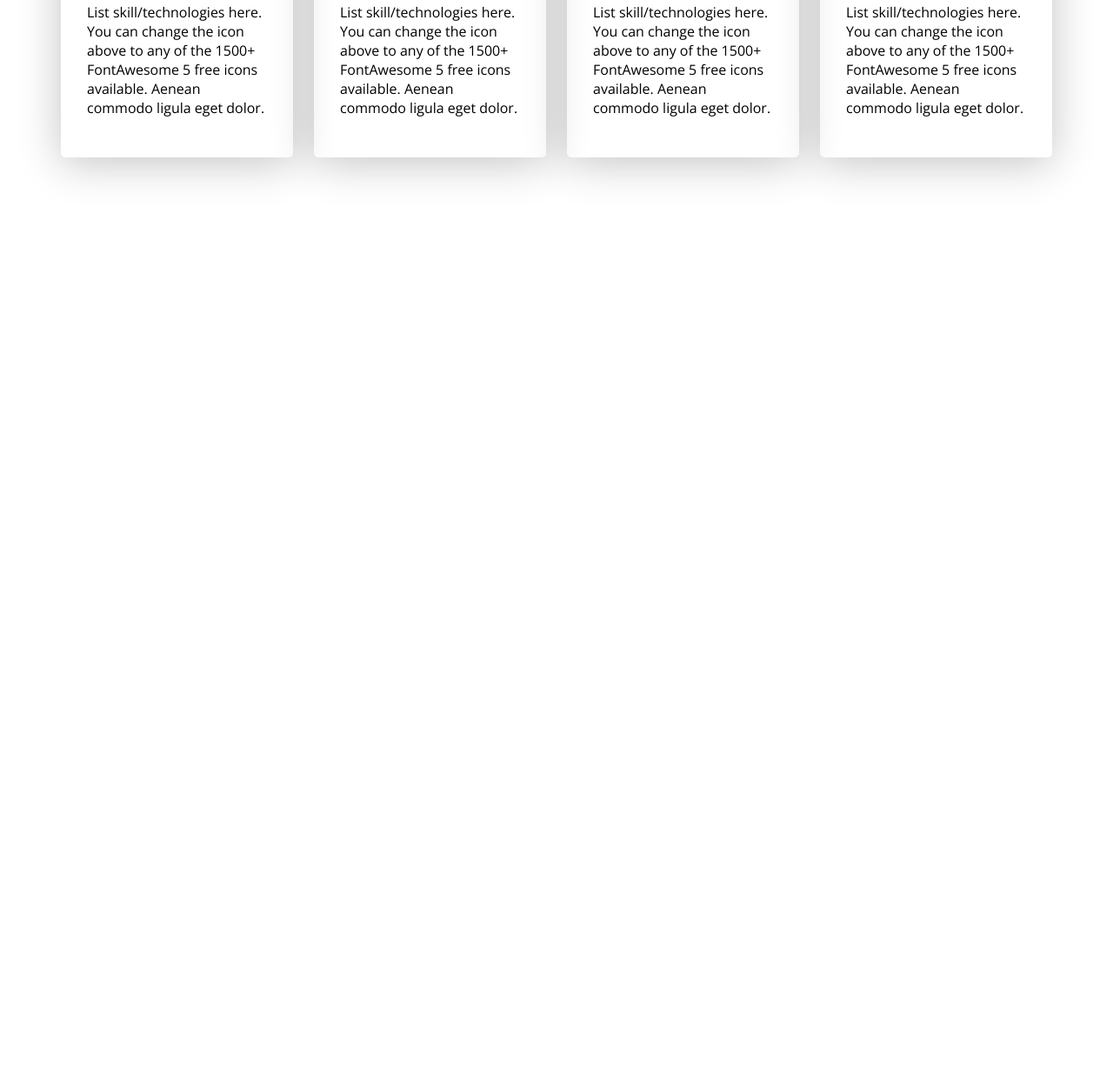
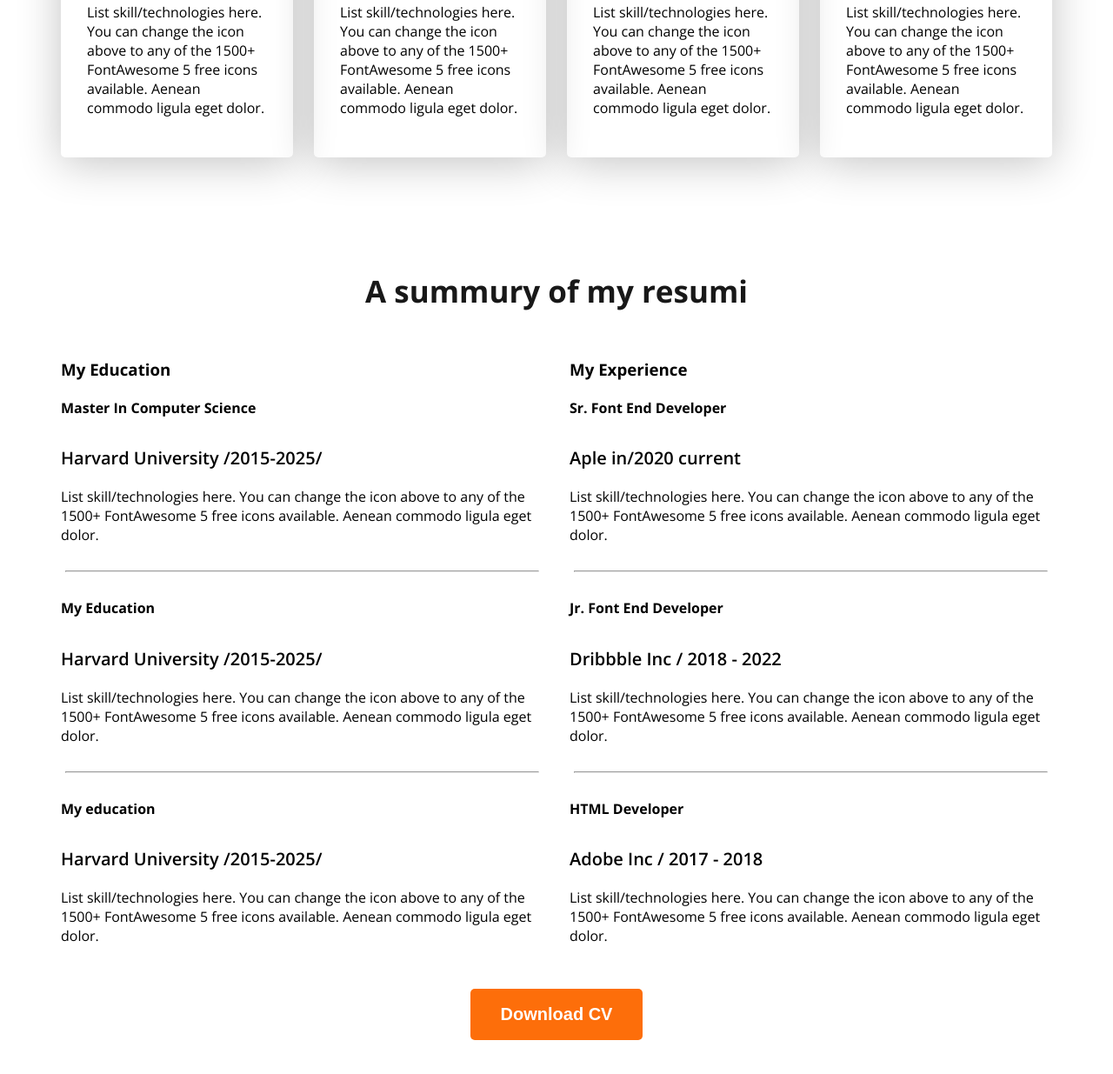
Before and after one commit to Shafaiat28200/web-dev-protfolio, a plain HTML site: page index.html in a window 1280 px wide. Shown: the part 2002-3237 px from the top of the page at 87% size. Before the commit the page ends 2313 px from the top, so only its background shows below. Drawn offline with nearby package versions, Linux system fonts and the light colour scheme.

Commit message:
please added my resume

```diff
--- a/index.html
+++ b/index.html
@@ -93,11 +93,70 @@
 
 
         </section>
+        <section class="resume">
+            <h3 class="section-title text-center">A summury of my resumi </h3>
+            <div class="resume-container">
+                <div class="resume-column">
+                    <h3 class="resume-column-title"> My Education</h3>
+                    <div class="experience">
+                        <h4 class="experience-title"> Master In Computer Science</h4>
+                        <h5 class="experience-sub-title"> Harvard University /2015-2025/</h5>
+                        <div class="experience-description">List skill/technologies here. You can change the icon above
+to any of the 1500+ FontAwesome 5 free icons available. Aenean commodo ligula eget dolor.</div>
+                    </div>
+                    <hr>
+
+                    <div class="experience">
+                        <h4 class="experience-title">My Education</h4>
+                        <h5 class="experience-sub-title"> Harvard University /2015-2025/</h5>
+                        <div class="experience-description">List skill/technologies here. You can change the icon above
+to any of the 1500+ FontAwesome 5 free icons available. Aenean commodo ligula eget dolor.</div>
+                    </div>
+                    <hr>
+                    <div class="experience">
+                        <h4 class="experience-title">My education</h4>
+                        <h5 class="experience-sub-title">Harvard University /2015-2025/</h5>
+                        <div class="experience-description">List skill/technologies here. You can change the icon above
+to any of the 1500+ FontAwesome 5 free icons available. Aenean commodo ligula eget dolor.</div>
+                    </div>
+                </div>
+
+                <div class="resume-column">
+
+                    <h3 class="resume-column-title">My Experience</h3>
+                    <div class="experience">
+                        <h4 class="experience-title">Sr. Font End Developer</h4>
+                        <h5 class="experience-sub-title"> Aple in/2020 current</h5>
+                        <div class="experience-description">List skill/technologies here. You can change the icon above
+to any of the 1500+ FontAwesome 5 free icons available. Aenean commodo ligula eget dolor.</div>
+                    </div><hr>
+                    <div class="experience">
+                        <h4 class="experience-title">Jr. Font End Developer</h4>
+                        <h5 class="experience-sub-title">Dribbble Inc / 2018 - 2022</h5>
+                        <div class="experience-description">List skill/technologies here. You can change the icon above
+to any of the 1500+ FontAwesome 5 free icons available. Aenean commodo ligula eget dolor.</div>
+                    </div><hr>
+                    <div class="experience">
+                        <h4 class="experience-title">HTML Developer</h4>
+                        <h5 class="experience-sub-title">Adobe Inc / 2017 - 2018</h5>
+                        <div class="experience-description">List skill/technologies here. You can change the icon above
+to any of the 1500+ FontAwesome 5 free icons available. Aenean commodo ligula eget dolor.</div>
+                    </div>
+              </div>
+
+
+
+            </div>
+            <div class=" text-center resume-download-container">
+            <button class="btn-primary"> Download CV</button>
+            </div>
+        </section>
 
  </main>
 
  <footer>
 
+
  </footer>
 
 </body>
--- a/styles/protfolio.css
+++ b/styles/protfolio.css
@@ -124,3 +124,26 @@ margin-bottom: 130px;
 .section-description{
     padding: 10px;
 }
+/* resume section */
+.resume-container{
+    display: flex;
+    gap: 30px;
+}
+.experience-description, {
+    color: #757575;
+
+}
+.experience-sub-title{
+    font-size: 20px;
+    font-weight: 600;
+    margin-bottom: 20px;
+}
+.resume hr{
+    margin: 30px 5px;
+}
+/* .resume-download-btn-container{
+    margin top: 50px;;
+} */
+ .resume-download-container{
+    margin-top: 50px;
+ }
```
